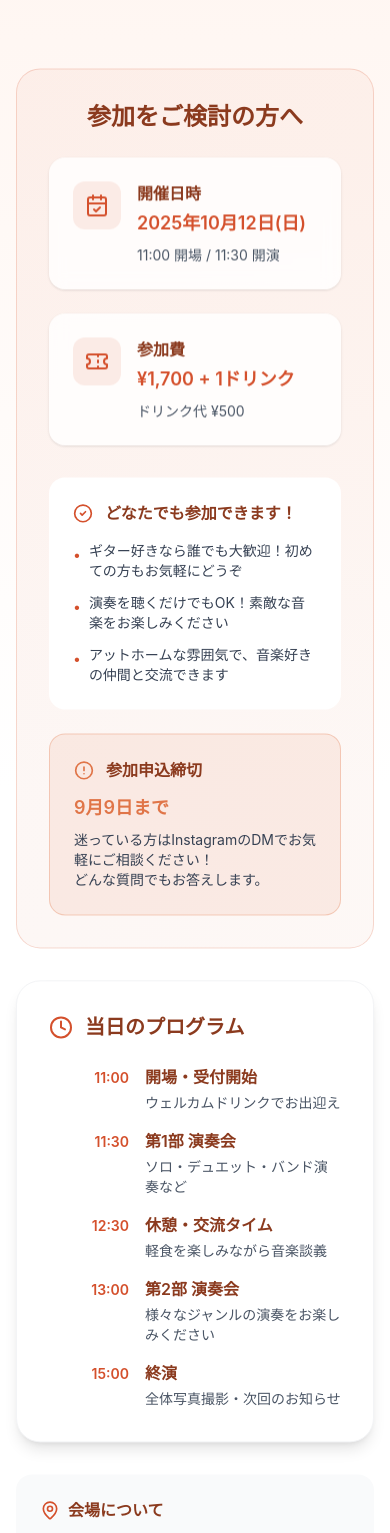
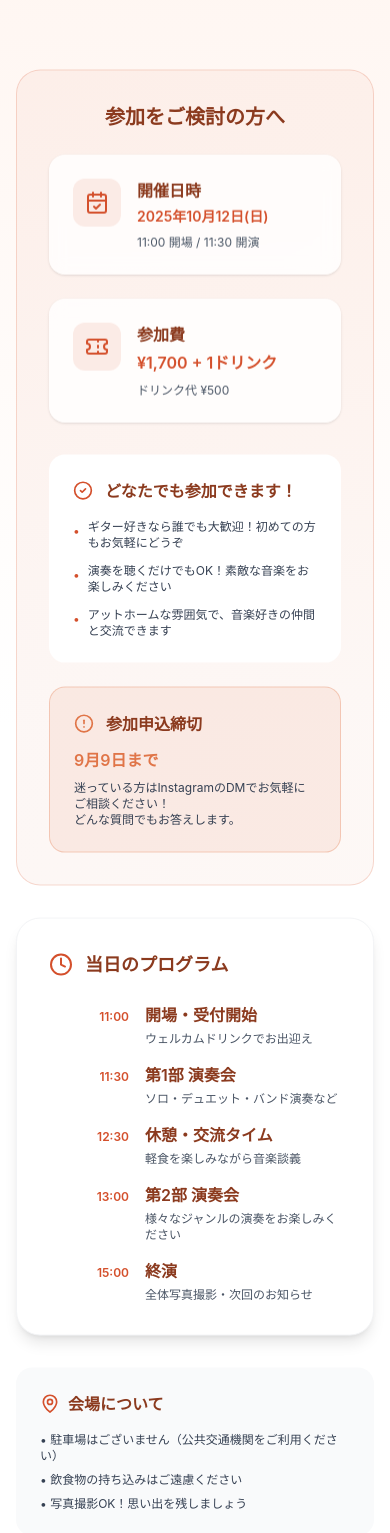
Before and after one commit to hasesho05/acogi_obog, a Next.js app: page / in a window 390 px wide. Shown: the part 3555-5088 px from the top of the page. Built offline with nearby package versions, Linux system fonts and the light colour scheme.

Commit message:
レイアウト修正

```diff
--- a/components/features/home/CallToAction.tsx
+++ b/components/features/home/CallToAction.tsx
@@ -6,8 +6,8 @@ import { CTAButton } from "./CallToAction/CTAButton";
 const CallToAction = () => {
   const ctaInfo = {
     title: "出演者募集中！",
-    subtitle: "一緒に最高の音楽を奏でよう",
-    description: "龍谷大学アコギサークルOBOGの皆様、懐かしの仲間と共に素敵な演奏会を作りませんか？",
+    subtitle: "一緒に楽しい会にしましょう！",
+    description: "ギターに自信がなくても大丈夫！代わりに伴奏を用意します。",
     instagramUrl: "https://www.instagram.com/"
   };
 
@@ -29,12 +29,6 @@ const CallToAction = () => {
     }
   ];
 
-  const benefits = [
-    "懐かしの仲間との再会",
-    "新しい音楽仲間との出会い",
-    "ステージでの演奏機会",
-    "思い出作り"
-  ];
 
   return (
     <section className="relative py-12 md:py-16 px-4 md:px-8 max-w-3xl mx-auto bg-gradient-to-b from-white via-primary/5 to-primary overflow-hidden">
@@ -73,13 +67,13 @@ const CallToAction = () => {
                 <Music className="w-6 h-6" />
               </div>
 
-              <h2 className="text-2xl md:text-3xl font-bold mb-2">
+              <h2 className="text-xl md:text-3xl font-bold mb-2">
                 {ctaInfo.title}
               </h2>
-              <p className="text-lg md:text-xl font-light mb-4 opacity-95">
+              <p className="text-base md:text-xl font-light mb-4 opacity-95">
                 {ctaInfo.subtitle}
               </p>
-              <p className="text-sm md:text-base opacity-90 max-w-2xl mx-auto leading-relaxed">
+              <p className="text-xs md:text-base opacity-90 max-w-2xl mx-auto leading-relaxed">
                 {ctaInfo.description}
               </p>
             </div>
@@ -99,35 +93,21 @@ const CallToAction = () => {
                       {item.icon}
                     </div>
                     <div>
-                      <p className="text-sm font-bold text-gray-800 mb-1">{item.text}</p>
-                      <p className="text-[10px] text-gray-500">{item.description}</p>
+                      <p className="text-xs md:text-sm font-bold text-gray-800 mb-1">{item.text}</p>
+                      <p className="text-[8px] md:text-[10px] text-gray-500">{item.description}</p>
                     </div>
                   </div>
                 </div>
               ))}
             </div>
 
-            {/* ベネフィットリスト */}
-            <div className="mb-6 p-4 bg-gradient-to-r from-primary/5 to-transparent rounded-xl">
-              <p className="text-xs font-semibold text-gray-600 mb-3 text-center">こんな方におすすめ</p>
-              <div className="grid grid-cols-2 md:grid-cols-4 gap-2">
-                {benefits.map((benefit, index) => (
-                  <div key={index} className="flex items-center gap-2 text-xs text-gray-700">
-                    <Star className="w-3 h-3 text-accent flex-shrink-0" />
-                    <span>{benefit}</span>
-                  </div>
-                ))}
-              </div>
-            </div>
-
             {/* CTAボタン - クライアントコンポーネント */}
             <CTAButton instagramUrl={ctaInfo.instagramUrl} />
-
           </div>
         </div>
 
         <div className="mt-8 text-center fade-in-up animation-delay-400">
-          <div className="inline-flex items-center gap-2 text-sm text-gray-500">
+          <div className="inline-flex items-center gap-2 text-xs md:text-sm text-gray-500">
             <div className="flex -space-x-2">
               <div className="w-8 h-8 bg-gradient-to-br from-secondary to-accent rounded-full border-2 border-white" />
               <div className="w-8 h-8 bg-gradient-to-br from-accent to-secondary rounded-full border-2 border-white" />
--- a/components/features/home/EventInformation.tsx
+++ b/components/features/home/EventInformation.tsx
@@ -18,7 +18,7 @@ const EventInformation = () => {
           {/* 参加者向け重要情報カード */}
           <div className="max-w-3xl mx-auto">
             <div className="bg-gradient-to-br from-secondary/5 to-accent/5 rounded-3xl p-8 md:p-10 border border-secondary/20">
-              <h3 className="text-2xl font-bold text-dark mb-6 text-center">参加をご検討の方へ</h3>
+              <h3 className="text-xl md:text-2xl font-bold text-dark mb-6 text-center">参加をご検討の方へ</h3>
 
               {/* 基本情報グリッド */}
               <div className="grid md:grid-cols-2 gap-6 mb-8">
@@ -29,8 +29,8 @@ const EventInformation = () => {
                     </div>
                     <div>
                       <p className="font-bold text-dark mb-1">開催日時</p>
-                      <p className="text-lg font-semibold text-secondary mb-2">2025年10月12日(日)</p>
-                      <p className="text-sm text-gray-600">11:00 開場 / 11:30 開演</p>
+                      <p className="text-sm md:text-lg font-semibold text-secondary mb-2">2025年10月12日(日)</p>
+                      <p className="text-xs md:text-sm text-gray-600">11:00 開場 / 11:30 開演</p>
                     </div>
                   </div>
                 </div>
@@ -42,8 +42,8 @@ const EventInformation = () => {
                     </div>
                     <div>
                       <p className="font-bold text-dark mb-1">参加費</p>
-                      <p className="text-lg font-semibold text-secondary mb-2">¥1,700 + 1ドリンク</p>
-                      <p className="text-sm text-gray-600">ドリンク代 ¥500</p>
+                      <p className="text-base md:text-lg font-semibold text-secondary mb-2">¥1,700 + 1ドリンク</p>
+                      <p className="text-xs md:text-sm text-gray-600">ドリンク代 ¥500</p>
                     </div>
                   </div>
                 </div>
@@ -55,7 +55,7 @@ const EventInformation = () => {
                   <CheckCircle2 className="w-5 h-5 text-secondary" />
                   <p className="font-bold text-dark">どなたでも参加できます！</p>
                 </div>
-                <ul className="space-y-3 text-sm text-gray-700">
+                <ul className="space-y-3 text-xs md:text-sm text-gray-700">
                   <li className="flex items-start gap-2">
                     <span className="text-secondary mt-1">•</span>
                     <span>ギター好きなら誰でも大歓迎！初めての方もお気軽にどうぞ</span>
@@ -77,8 +77,8 @@ const EventInformation = () => {
                   <AlertCircle className="w-5 h-5 text-accent" />
                   <p className="font-bold text-dark">参加申込締切</p>
                 </div>
-                <p className="text-lg font-semibold text-accent mb-2">9月9日まで</p>
-                <p className="text-sm text-gray-700">
+                <p className="text-base md:text-lg font-semibold text-accent mb-2">9月9日まで</p>
+                <p className="text-xs md:text-sm text-gray-700">
                   迷っている方はInstagramのDMでお気軽にご相談ください！<br />
                   どんな質問でもお答えします。
                 </p>
@@ -89,7 +89,7 @@ const EventInformation = () => {
           {/* 当日の流れ */}
           <div className="max-w-3xl mx-auto">
             <div className="bg-white rounded-3xl shadow-lg p-8 md:p-10 border border-gray-100">
-              <h3 className="text-xl font-bold text-dark mb-6 flex items-center gap-3">
+              <h3 className="text-lg md:text-xl font-bold text-dark mb-6 flex items-center gap-3">
                 <Clock className="w-6 h-6 text-secondary" />
                 当日のプログラム
               </h3>
@@ -97,51 +97,51 @@ const EventInformation = () => {
               <div className="space-y-4">
                 <div className="flex gap-4 items-start">
                   <div className="flex-shrink-0 w-20 text-right">
-                    <span className="text-sm font-semibold text-secondary">11:00</span>
+                    <span className="text-xs md:text-sm font-semibold text-secondary">11:00</span>
                   </div>
                   <div className="flex-1">
                     <p className="font-semibold text-dark">開場・受付開始</p>
-                    <p className="text-sm text-gray-600 mt-1">ウェルカムドリンクでお出迎え</p>
+                    <p className="text-xs md:text-sm text-gray-600 mt-1">ウェルカムドリンクでお出迎え</p>
                   </div>
                 </div>
 
                 <div className="flex gap-4 items-start">
                   <div className="flex-shrink-0 w-20 text-right">
-                    <span className="text-sm font-semibold text-secondary">11:30</span>
+                    <span className="text-xs md:text-sm font-semibold text-secondary">11:30</span>
                   </div>
                   <div className="flex-1">
                     <p className="font-semibold text-dark">第1部 演奏会</p>
-                    <p className="text-sm text-gray-600 mt-1">ソロ・デュエット・バンド演奏など</p>
+                    <p className="text-xs md:text-sm text-gray-600 mt-1">ソロ・デュエット・バンド演奏など</p>
                   </div>
                 </div>
 
                 <div className="flex gap-4 items-start">
                   <div className="flex-shrink-0 w-20 text-right">
-                    <span className="text-sm font-semibold text-secondary">12:30</span>
+                    <span className="text-xs md:text-sm font-semibold text-secondary">12:30</span>
                   </div>
                   <div className="flex-1">
                     <p className="font-semibold text-dark">休憩・交流タイム</p>
-                    <p className="text-sm text-gray-600 mt-1">軽食を楽しみながら音楽談義</p>
+                    <p className="text-xs md:text-sm text-gray-600 mt-1">軽食を楽しみながら音楽談義</p>
                   </div>
                 </div>
 
                 <div className="flex gap-4 items-start">
                   <div className="flex-shrink-0 w-20 text-right">
-                    <span className="text-sm font-semibold text-secondary">13:00</span>
+                    <span className="text-xs md:text-sm font-semibold text-secondary">13:00</span>
                   </div>
                   <div className="flex-1">
                     <p className="font-semibold text-dark">第2部 演奏会</p>
-                    <p className="text-sm text-gray-600 mt-1">様々なジャンルの演奏をお楽しみください</p>
+                    <p className="text-xs md:text-sm text-gray-600 mt-1">様々なジャンルの演奏をお楽しみください</p>
                   </div>
                 </div>
 
                 <div className="flex gap-4 items-start">
                   <div className="flex-shrink-0 w-20 text-right">
-                    <span className="text-sm font-semibold text-secondary">15:00</span>
+                    <span className="text-xs md:text-sm font-semibold text-secondary">15:00</span>
                   </div>
                   <div className="flex-1">
                     <p className="font-semibold text-dark">終演</p>
-                    <p className="text-sm text-gray-600 mt-1">全体写真撮影・次回のお知らせ</p>
+                    <p className="text-xs md:text-sm text-gray-600 mt-1">全体写真撮影・次回のお知らせ</p>
                   </div>
                 </div>
               </div>
@@ -155,7 +155,7 @@ const EventInformation = () => {
                 <MapPin className="w-5 h-5 text-secondary" />
                 会場について
               </h4>
-              <ul className="space-y-2 text-sm text-gray-700">
+              <ul className="space-y-2 text-xs md:text-sm text-gray-700">
                 <li>• 駐車場はございません（公共交通機関をご利用ください）</li>
                 <li>• 飲食物の持ち込みはご遠慮ください</li>
                 <li>• 写真撮影OK！思い出を残しましょう</li>
--- a/components/features/home/PastEventPhotosClient.tsx
+++ b/components/features/home/PastEventPhotosClient.tsx
@@ -85,8 +85,8 @@ const PastEventPhotosClient = ({ title, images, stats }: PastEventPhotosClientPr
               <div className="inline-flex p-2 bg-gradient-to-br from-secondary/10 to-accent/10 rounded-lg text-secondary mb-3">
                 {stat.icon}
               </div>
-              <div className="text-xl font-bold text-dark">{stat.value}</div>
-              <div className="text-xs text-gray-600">{stat.label}</div>
+              <div className="text-lg md:text-xl font-bold text-dark">{stat.value}</div>
+              <div className="text-[10px] md:text-xs text-gray-600">{stat.label}</div>
             </div>
           ))}
         </div>
--- a/components/features/home/VenueInformation.tsx
+++ b/components/features/home/VenueInformation.tsx
@@ -60,7 +60,7 @@ const VenueInformation = () => {
                   <MapPin className="w-6 h-6 text-secondary" />
                 </div>
                 <div>
-                  <h3 className="text-xl md:text-2xl font-bold text-dark mb-2">
+                  <h3 className="text-lg md:text-2xl font-bold text-dark mb-2">
                     {venueInfo.name}
                   </h3>
                   <p className="text-gray-600">Music & Dining Space</p>
@@ -72,24 +72,24 @@ const VenueInformation = () => {
                 <div className="flex items-start gap-3">
                   <MapPin className="w-5 h-5 text-secondary mt-1" />
                   <div>
-                    <p className="text-xs font-semibold text-gray-700 mb-1">住所</p>
-                    <p className="text-xs text-gray-600">{venueInfo.address}</p>
+                    <p className="text-[10px] md:text-xs font-semibold text-gray-700 mb-1">住所</p>
+                    <p className="text-[10px] md:text-xs text-gray-600">{venueInfo.address}</p>
                   </div>
                 </div>
 
                 <div className="flex items-start gap-3">
                   <Train className="w-5 h-5 text-secondary mt-1" />
                   <div>
-                    <p className="text-xs font-semibold text-gray-700 mb-1">アクセス</p>
-                    <p className="text-xs text-gray-600">{venueInfo.access}</p>
+                    <p className="text-[10px] md:text-xs font-semibold text-gray-700 mb-1">アクセス</p>
+                    <p className="text-[10px] md:text-xs text-gray-600">{venueInfo.access}</p>
                   </div>
                 </div>
 
                 <div className="flex items-start gap-3">
                   <Clock className="w-5 h-5 text-secondary mt-1" />
                   <div>
-                    <p className="text-xs font-semibold text-gray-700 mb-1">営業時間</p>
-                    <p className="text-xs text-gray-600">11:30〜22:00（L.O. 21:30）</p>
+                    <p className="text-[10px] md:text-xs font-semibold text-gray-700 mb-1">営業時間</p>
+                    <p className="text-[10px] md:text-xs text-gray-600">11:30〜22:00（L.O. 21:30）</p>
                   </div>
                 </div>
               </div>
@@ -103,8 +103,8 @@ const VenueInformation = () => {
                   className={`bg-gradient-to-br from-white to-tertiary/30 rounded-xl p-4 border border-secondary/10 shadow-md hover:shadow-lg transition-shadow duration-300 fade-in-up animation-delay-${(index + 2) * 200}`}
                 >
                   <div className="text-secondary mb-2">{feature.icon}</div>
-                  <h4 className="text-xs font-bold text-dark mb-1">{feature.title}</h4>
-                  <p className="text-[10px] text-gray-600">{feature.description}</p>
+                  <h4 className="text-[10px] md:text-xs font-bold text-dark mb-1">{feature.title}</h4>
+                  <p className="text-[8px] md:text-[10px] text-gray-600">{feature.description}</p>
                 </div>
               ))}
             </div>
--- a/components/ui/optimized-gallery.tsx
+++ b/components/ui/optimized-gallery.tsx
@@ -65,7 +65,7 @@ const OptimizedGallery = (props: OptimizedGalleryProps) => {
         </div>
       )}
 
-      <div className="grid grid-cols-2 md:grid-cols-3 lg:grid-cols-4 gap-4 p-4">
+      <div className="grid grid-cols-2 md:grid-cols-3 gap-4 p-4">
         {displayImages.map((image, index) => (
           <LazyImage
             key={`${image}-${index}`}
```
Also changed, not shown: 1 other file (tests, documents, lock files or other folders).
